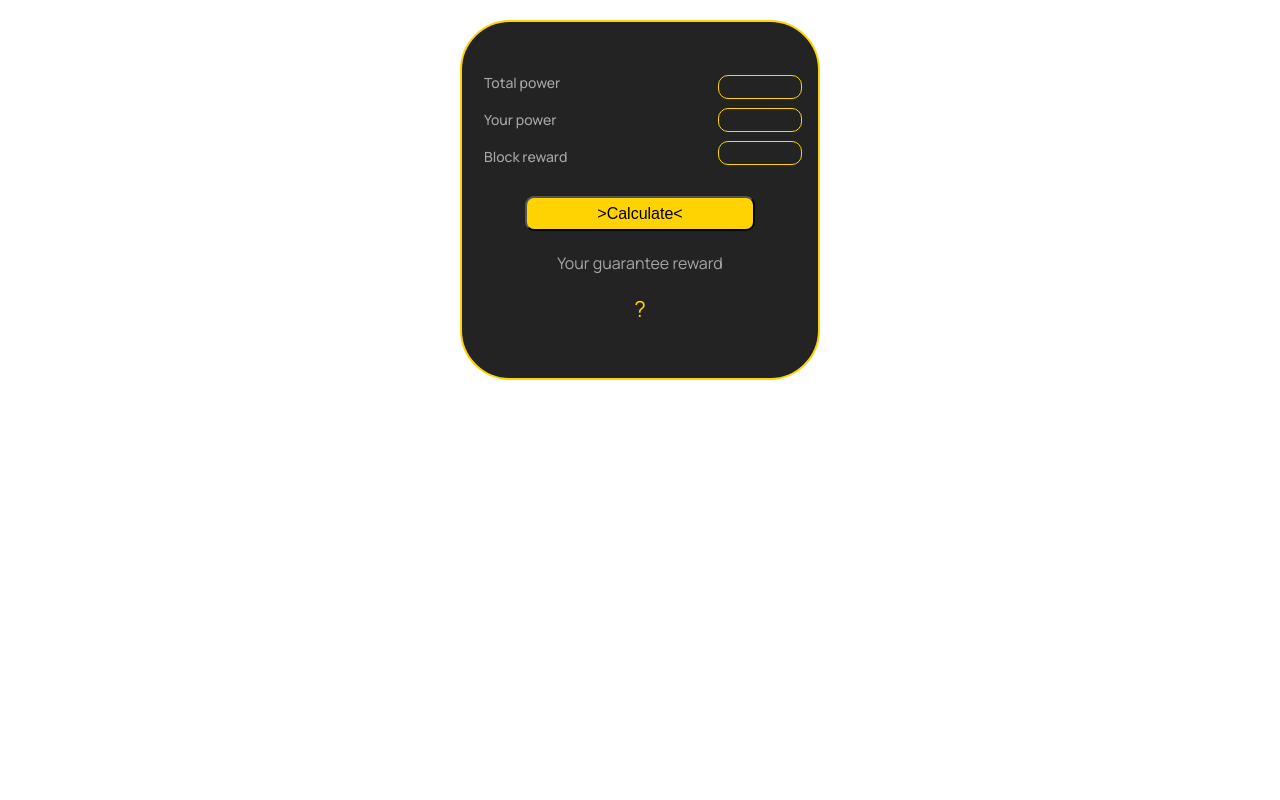
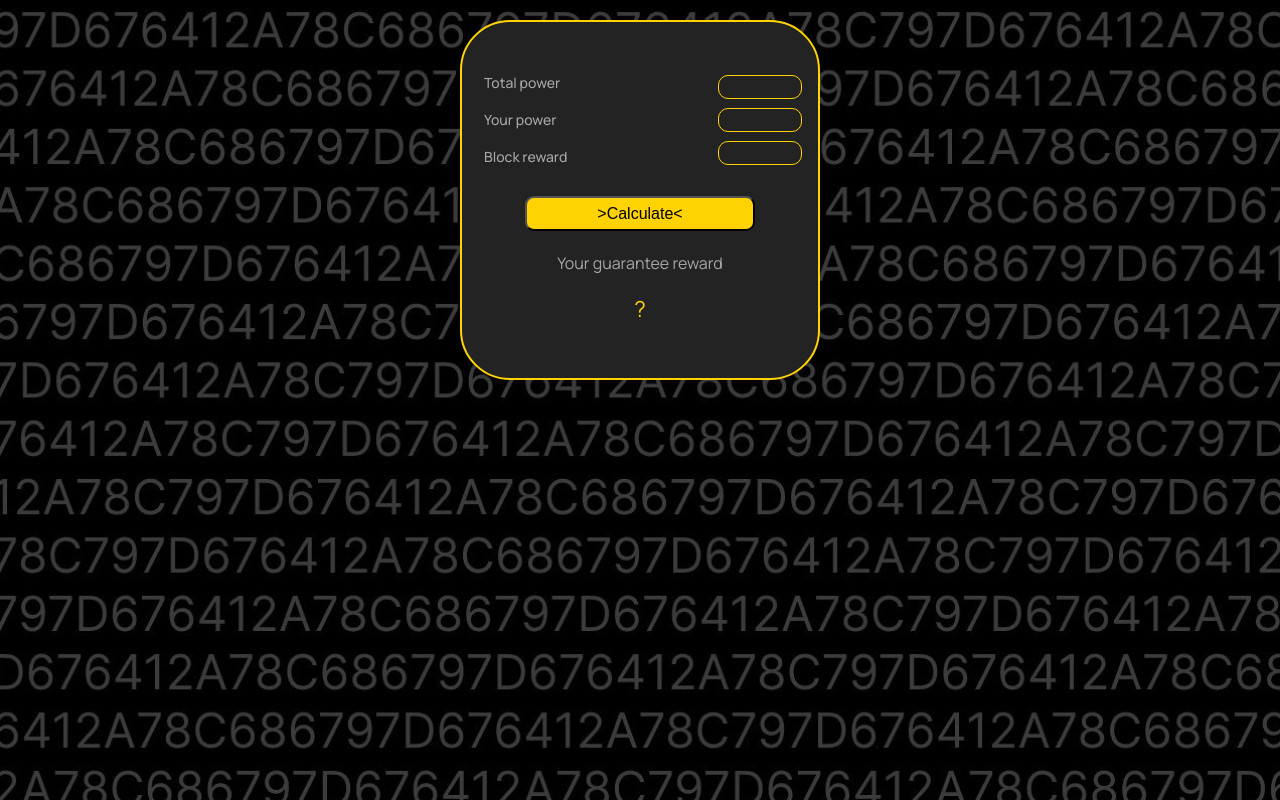
Before and after one commit to cicimor/-mate, a plain HTML site: page index.html in a window 1280 px wide. Drawn offline with Linux system fonts and the light colour scheme; the site is published under a folder, as on GitHub Pages, so addresses that start at the root find nothing; files whose address does not match are found by name.

Commit message:
Update style.css

```diff
--- a/styles/style.css
+++ b/styles/style.css
@@ -8,7 +8,7 @@
     outline: none;
 }
 .body {
-    background-image: url(/img/Сочетание\ 1.jpeg);
+    background-image: url(./img/Сочетание\ 1.jpeg);
     background-size: 150%;
     font-family: Manrope;
     font-size: 12px;
```
